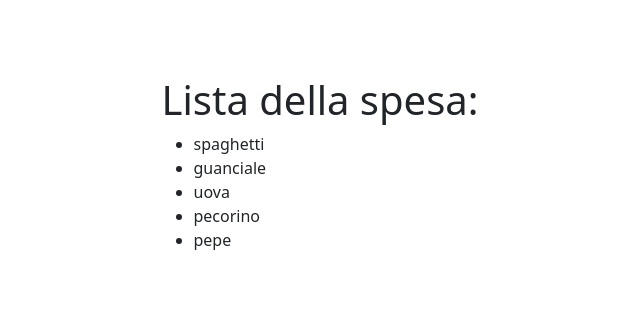
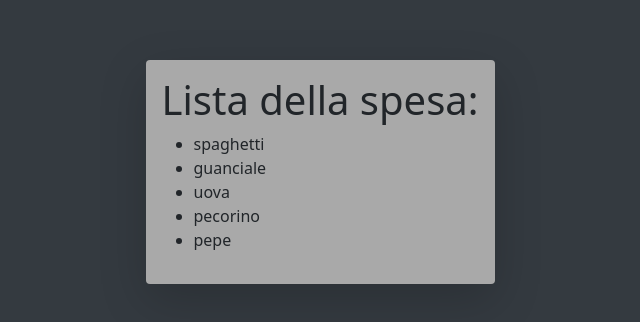
Before and after one commit to sensi-federico/js-lista-spesa, a plain HTML site: page index.html in a window 1280 px wide. Shown: the part 228-550 px from the top of the page, without its empty margins (320-960 px from the left). Drawn offline with nearby package versions, Linux system fonts and the light colour scheme.

Commit message:
add style commit

```diff
--- a/assets/css/style.css
+++ b/assets/css/style.css
@@ -0,0 +1,5 @@
+
+.card-list {
+    background-color: darkgray;
+    padding: 1rem;
+}
--- a/index.html
+++ b/index.html
@@ -20,12 +20,12 @@
 
 </head>
 
-<body>
+<body class="bg-dark">
 
     <div class="container d-flex justify-content-center align-items-center vh-100">
-        <div class="card-list">
+        <div class="card-list rounded shadow-lg">
             <h1>Lista della spesa:</h1>
-            <ul id="ul-list"></ul>
+            <ul id="ul-list" class="d-flex flex-column "></ul>
         </div>
     </div>
 
```
